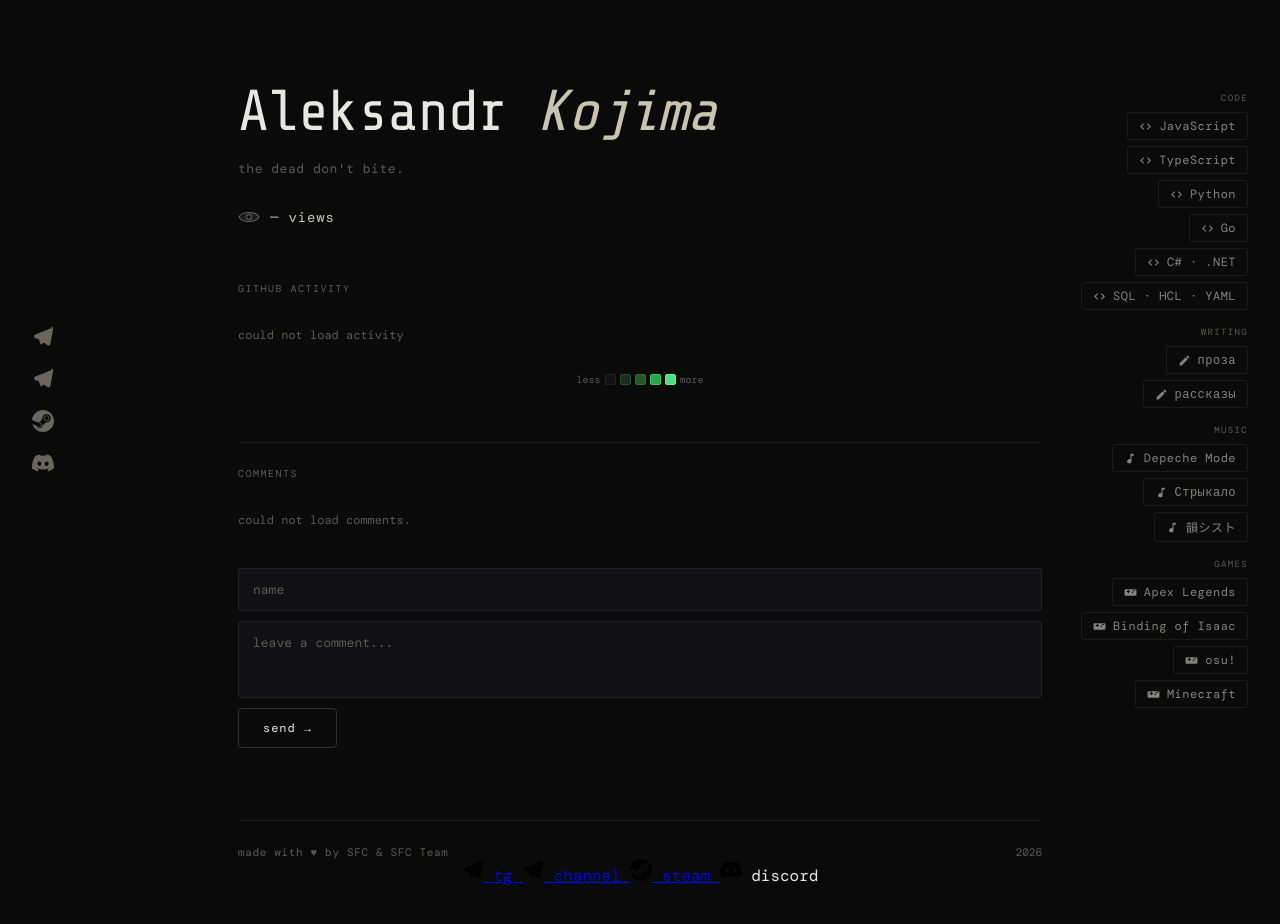
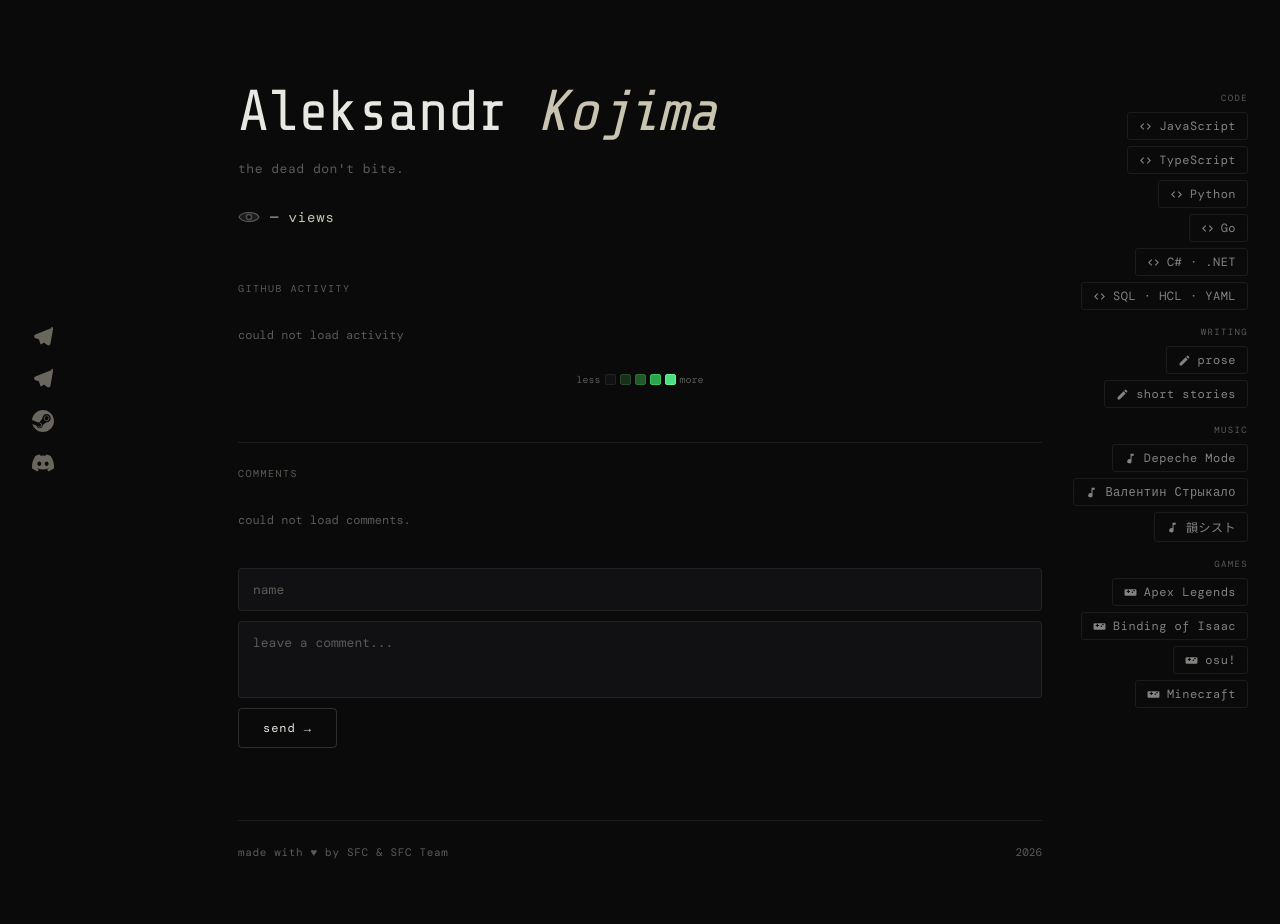
Before and after one commit to sucharikiflintcom/sucharikiflintcom.github.io, a plain HTML site: page index.html in a window 1280 px wide. Drawn offline with nearby package versions, Linux system fonts and the light colour scheme; no server answers; a web font is replaced by a local one.

Commit message:
Update index.html

```diff
--- a/index.html
+++ b/index.html
@@ -322,6 +322,8 @@
   }
 
   .social-discord:hover { color: var(--text); opacity: 1; }
+
+  .social-dock { display: none; }
 
   .tag-bar {
     position: fixed;
@@ -758,13 +760,13 @@ document.getElementById('submit-btn').onclick = async () => {
   </div>
   <div class="tag-group">
     <p class="tag-group-label">writing</p>
-    <span class="tag"><svg class="tag-icon" viewBox="0 0 24 24"><path d="M3 17.25V21h3.75L17.81 9.94l-3.75-3.75L3 17.25zM20.71 7.04a1 1 0 000-1.41l-2.34-2.34a1 1 0 00-1.41 0l-1.83 1.83 3.75 3.75 1.83-1.83z"/></svg>проза</span>
-    <span class="tag"><svg class="tag-icon" viewBox="0 0 24 24"><path d="M3 17.25V21h3.75L17.81 9.94l-3.75-3.75L3 17.25zM20.71 7.04a1 1 0 000-1.41l-2.34-2.34a1 1 0 00-1.41 0l-1.83 1.83 3.75 3.75 1.83-1.83z"/></svg>рассказы</span>
+    <span class="tag"><svg class="tag-icon" viewBox="0 0 24 24"><path d="M3 17.25V21h3.75L17.81 9.94l-3.75-3.75L3 17.25zM20.71 7.04a1 1 0 000-1.41l-2.34-2.34a1 1 0 00-1.41 0l-1.83 1.83 3.75 3.75 1.83-1.83z"/></svg>prose</span>
+    <span class="tag"><svg class="tag-icon" viewBox="0 0 24 24"><path d="M3 17.25V21h3.75L17.81 9.94l-3.75-3.75L3 17.25zM20.71 7.04a1 1 0 000-1.41l-2.34-2.34a1 1 0 00-1.41 0l-1.83 1.83 3.75 3.75 1.83-1.83z"/></svg>short stories</span>
   </div>
   <div class="tag-group">
     <p class="tag-group-label">music</p>
     <span class="tag"><svg class="tag-icon" viewBox="0 0 24 24"><path d="M12 3v10.55A4 4 0 1014 17V7h4V3h-6z"/></svg>Depeche Mode</span>
-    <span class="tag"><svg class="tag-icon" viewBox="0 0 24 24"><path d="M12 3v10.55A4 4 0 1014 17V7h4V3h-6z"/></svg>Стрыкало</span>
+    <span class="tag"><svg class="tag-icon" viewBox="0 0 24 24"><path d="M12 3v10.55A4 4 0 1014 17V7h4V3h-6z"/></svg>Валентин Стрыкало</span>
     <span class="tag"><svg class="tag-icon" viewBox="0 0 24 24"><path d="M12 3v10.55A4 4 0 1014 17V7h4V3h-6z"/></svg>韻シスト</span>
   </div>
   <div class="tag-group">
```
